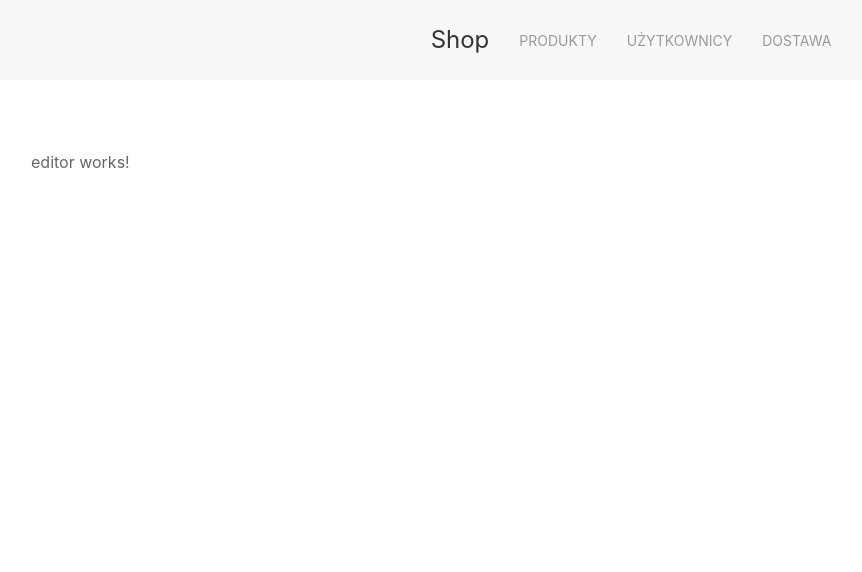
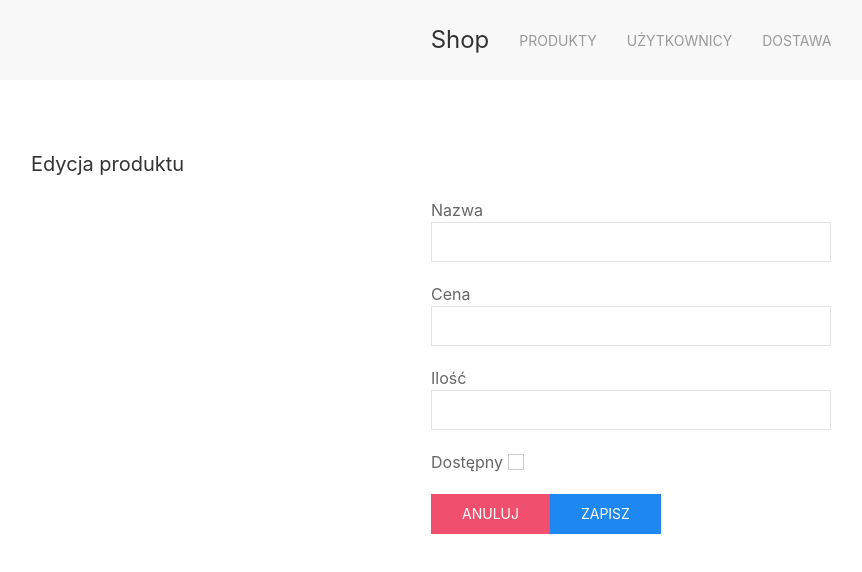
Before and after one commit to skaznik/Shop-Angular, an Angular app in the folder shop/: page /shop/editor in a window 1280 px wide. Shown: the top 572 px of the page, without its empty margins (9-871 px from the left). Built offline with nearby package versions, Linux system fonts and the light colour scheme.

Commit message:
angular-shop

```diff
--- a/shop/src/app/shop/products/editor/editor.component.html
+++ b/shop/src/app/shop/products/editor/editor.component.html
@@ -1 +1,22 @@
-<p>editor works!</p>
+<h4>Edycja produktu</h4>
+<form style="width: 400px; margin: auto" th:action="@{/products/save}" th:object="${product}" method="post">
+  <div class="uk-margin">
+    <label>Nazwa</label>
+    <input th:field="*{name}" class="uk-input" type="text">
+  </div>
+  <div class="uk-margin">
+    <label>Cena</label>
+    <input th:field="*{price}" type="number" step="0.01" class="uk-input">
+  </div>
+  <div class="uk-margin">
+    <label>Ilość</label>
+    <input th:field="*{quantity}" type="number" class="uk-input">
+  </div>
+  <div class="uk-margin">
+    <label>Dostępny </label>
+    <input th:field="*{available}" type="checkbox" class="uk-checkbox">
+  </div>
+  <input th:field="*{id}" hidden type="number">
+  <a th:href="@{/products}"><input class="uk-button uk-button-danger" type="button" value="Anuluj"></a>
+  <input class="uk-button uk-button-primary" type="submit" value="Zapisz">
+</form>
```
